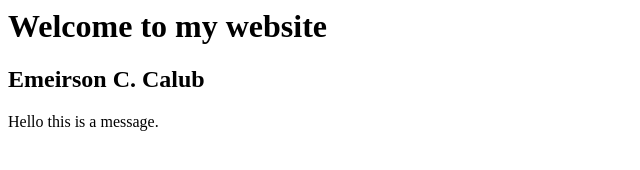
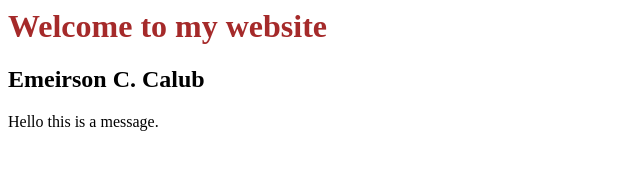
Before and after one commit to Emeirson/Github_repo, a plain HTML site: page index.html in a window 1280 px wide. Shown: the whole page, without its empty margins (0-640 px from the left). Drawn offline with Linux system fonts and the light colour scheme.

Commit message:
add style

```diff
--- a/index.html
+++ b/index.html
@@ -3,7 +3,7 @@
         <title>HOME</title>
     </head>
     <body>
-        <h1>Welcome to my website</h1>
+        <h1 style="color: brown;">Welcome to my website</h1>
         <h2>Emeirson C. Calub</h2>
         <p>Hello this is a message.</p>
     </body>
```
